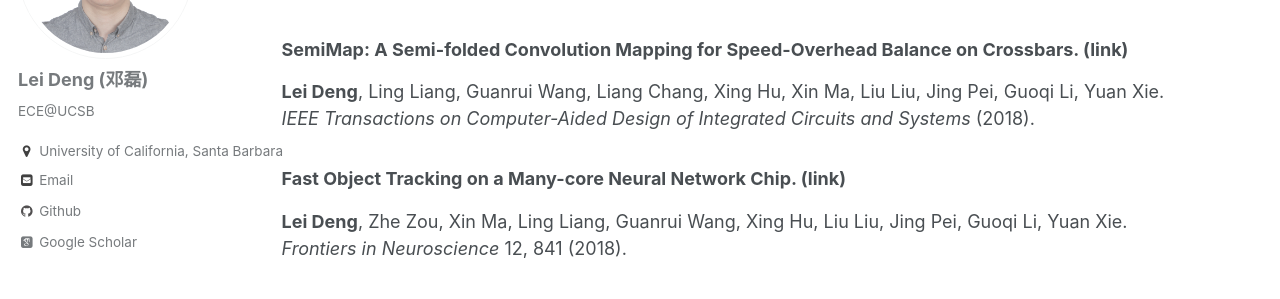
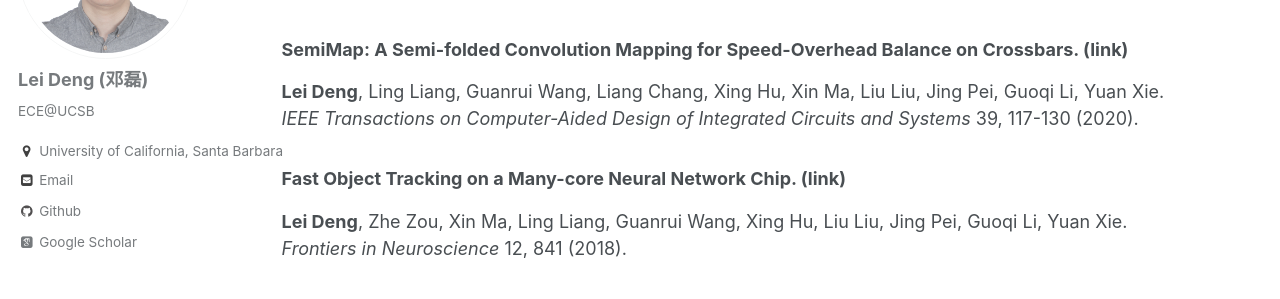
Before and after one commit to dllfei/dllfei.github.io, a Jekyll site: the page built from _pages/publications.md, in a window 1280 px wide and 900 px high, scrolled down 1372 px. Shown: the part 152-451 px from the top of the window. Built offline with Jekyll 4.4.1, drawn with Linux system fonts in a browser that asks for light colours; some web fonts are replaced.

Commit message:
Update publications.md

```diff
--- a/_pages/publications.md
+++ b/_pages/publications.md
@@ -46,7 +46,7 @@ Leitao Gao, Guangshe Zhao, Guoqi Li, Yuming Liu, Jiangshuai Huang, **Lei Deng**.
 
 ### SemiMap: A Semi-folded Convolution Mapping for Speed-Overhead Balance on Crossbars. ([link](https://ieeexplore.ieee.org/abstract/document/8556049)) <br />
 **Lei Deng**, Ling Liang, Guanrui Wang, Liang Chang, Xing Hu, Xin Ma, Liu Liu, Jing Pei, Guoqi Li, Yuan Xie. <br />
-*IEEE Transactions on Computer-Aided Design of Integrated Circuits and Systems* (2018).
+*IEEE Transactions on Computer-Aided Design of Integrated Circuits and Systems* 39, 117-130 (2020).
 
 ### Fast Object Tracking on a Many-core Neural Network Chip. ([link](https://www.frontiersin.org/articles/10.3389/fnins.2018.00841/abstract)) <br />
 **Lei Deng**, Zhe Zou, Xin Ma, Ling Liang, Guanrui Wang, Xing Hu, Liu Liu, Jing Pei, Guoqi Li, Yuan Xie. <br />
```
